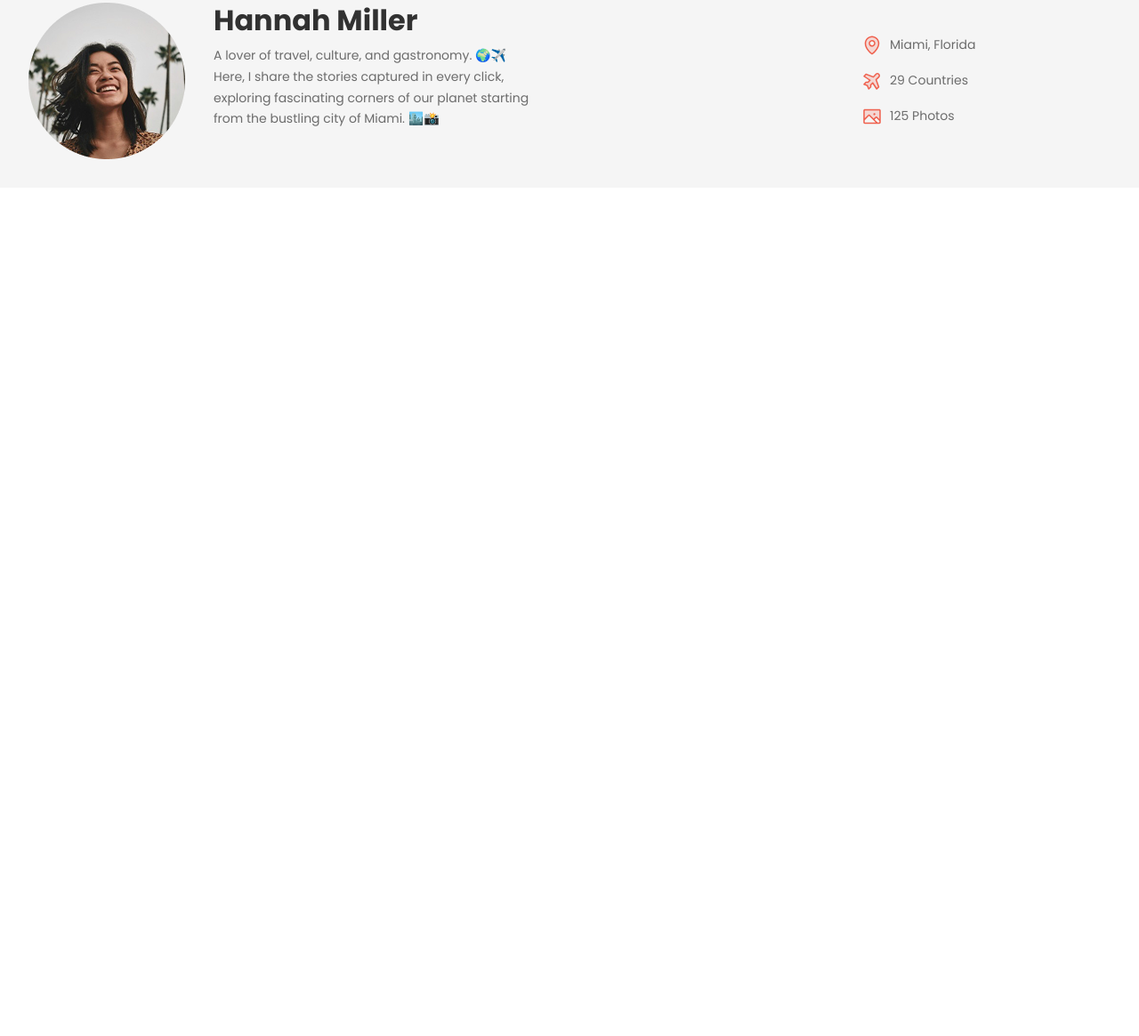
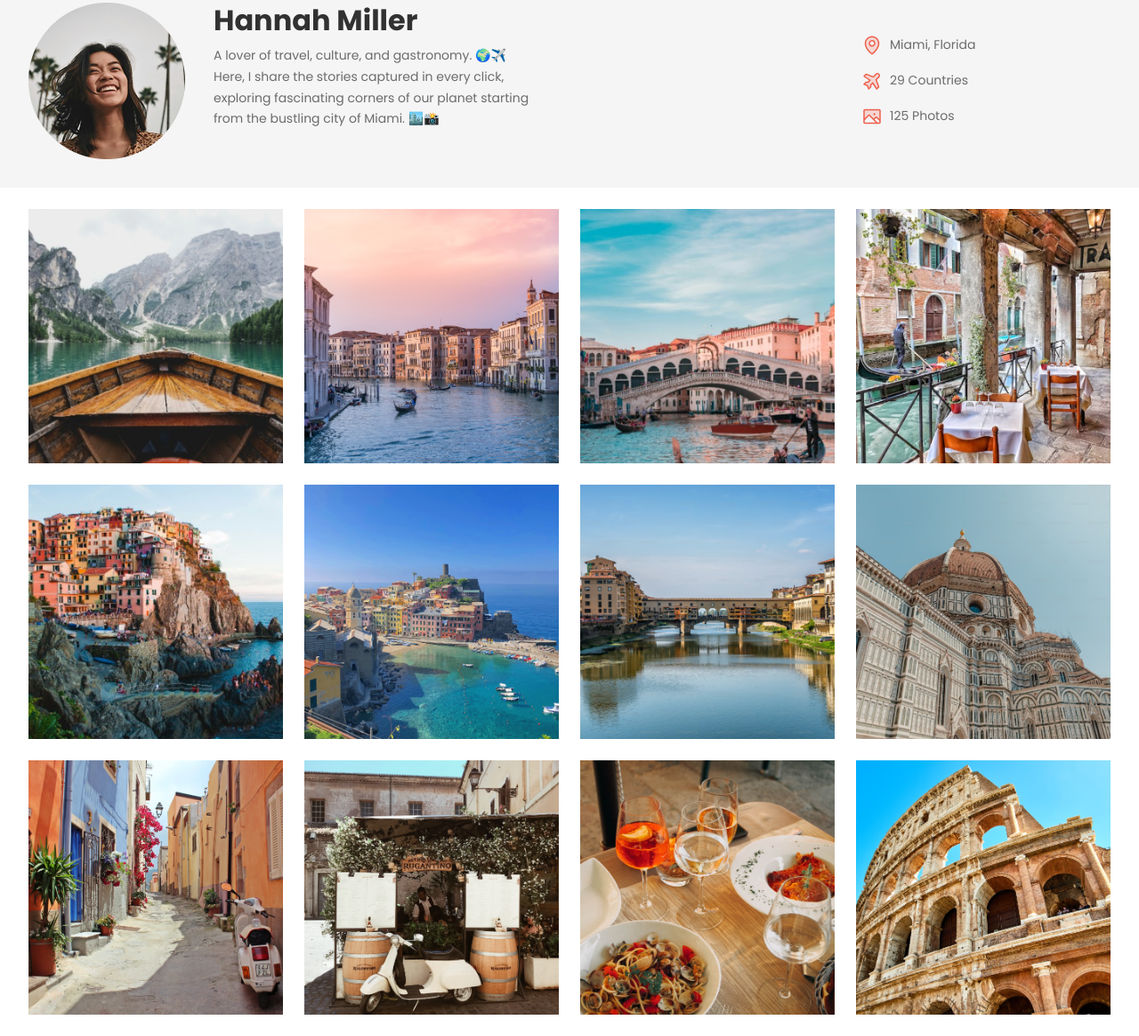
Before and after one commit to gabrieljordi/travelgram, a plain HTML site: page index.html in a window 1280 px wide. Shown: the part 125-1290 px from the top of the page at 89% size. Before the commit the page ends 800 px from the top, so only its background shows below. Drawn offline with Linux system fonts and the light colour scheme.

Commit message:
Commit #7

```diff
--- a/index.html
+++ b/index.html
@@ -57,6 +57,20 @@
       </div>
     </header>
   </div>
+  <main class="container">
+    <img src="assets/images/image_01.png" alt="Image #1">
+    <img src="assets/images/image_02.png" alt="Image #2">
+    <img src="assets/images/image_03.png" alt="Image #3">
+    <img src="assets/images/image_04.png" alt="Image #4">
+    <img src="assets/images/image_05.png" alt="Image #5">
+    <img src="assets/images/image_06.png" alt="Image #6">
+    <img src="assets/images/image_07.png" alt="Image #7">
+    <img src="assets/images/image_08.png" alt="Image #8">
+    <img src="assets/images/image_09.png" alt="Image #9">
+    <img src="assets/images/image_10.png" alt="Image #10">
+    <img src="assets/images/image_11.png" alt="Image #11">
+    <img src="assets/images/image_12.png" alt="Image #12">
+  </main>
 </body>
 
 </html>
--- a/styles/index.css
+++ b/styles/index.css
@@ -1,3 +1,4 @@
 @import url(global.css);
 @import url(nav.css);
 @import url(header.css);
+@import url(main.css);
--- /dev/null
+++ b/styles/main.css
@@ -0,0 +1,12 @@
+main {
+  display: flex;
+  flex-wrap: wrap;
+  gap: 24px;
+  padding-block: 24px;
+}
+
+main img {
+  width: 286px;
+  height: 286px;
+  object-fit: cover;
+}
```
